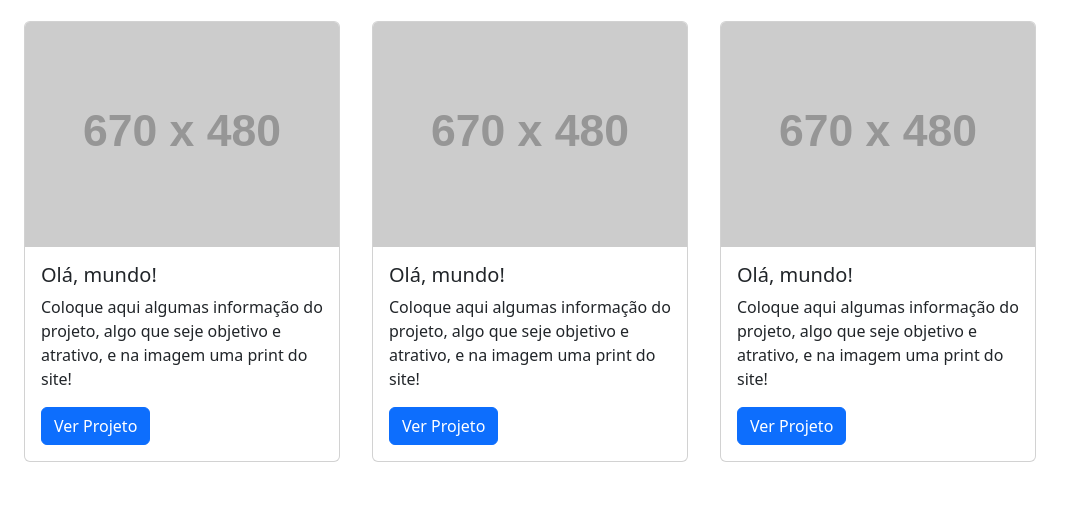
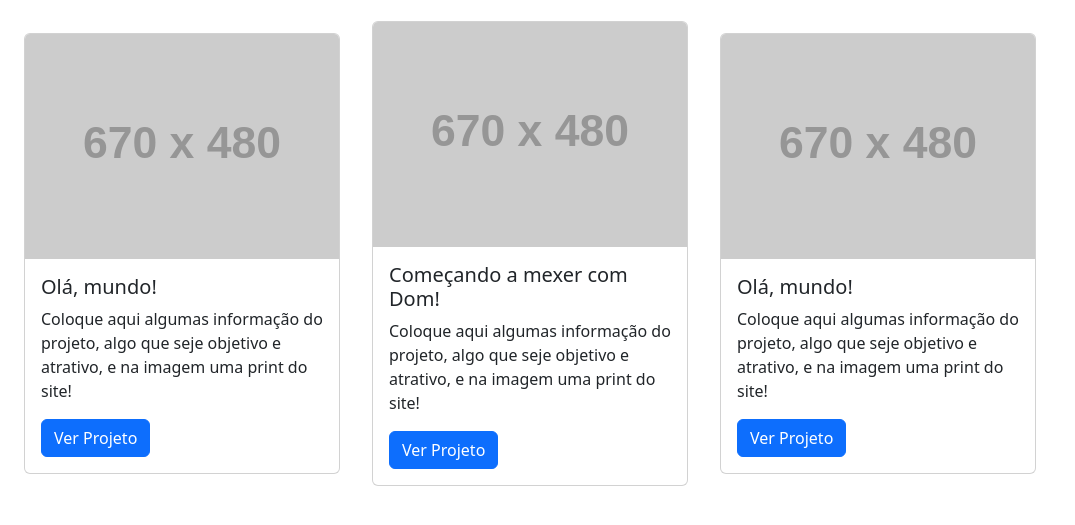
Before and after one commit to Kikitojr/Exercicios.cursojs, a plain HTML site: page index.html in a window 1280 px wide. Shown: the part 99-624 px from the top of the page, without its empty margins (0-1075 px from the left). Drawn offline with nearby package versions, Linux system fonts and the light colour scheme; placeholder pictures from the web are drawn by us.

Commit message:
Update index.html

```diff
--- a/index.html
+++ b/index.html
@@ -31,7 +31,7 @@
     <div class="card col-md-3 col-lg-3 m-3">
       <img src="https://via.placeholder.com/670x480.png/383838/ffffff" class="card-img-top">
       <div class="card-body">
-        <h5 class="card-title">Olá, mundo!</h5>
+        <h5 class="card-title">Começando a mexer com Dom!</h5>
         <p class="card-text">Coloque aqui algumas informação do projeto, algo que seje objetivo e atrativo, e na imagem uma print do site!</p>
         <a href="./estudo-dom/index.html" class="btn btn-primary">Ver Projeto</a>
       </div>
```
